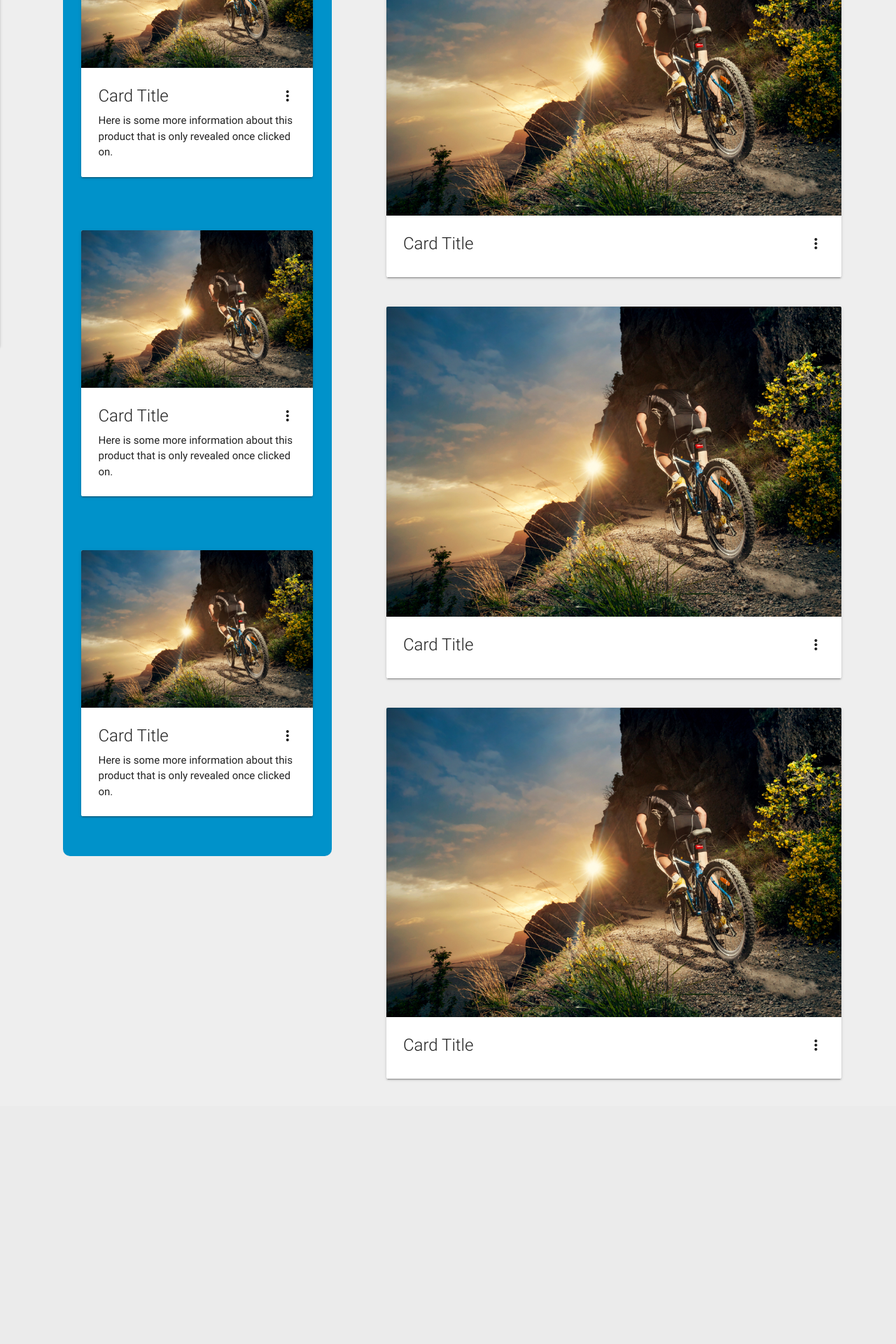
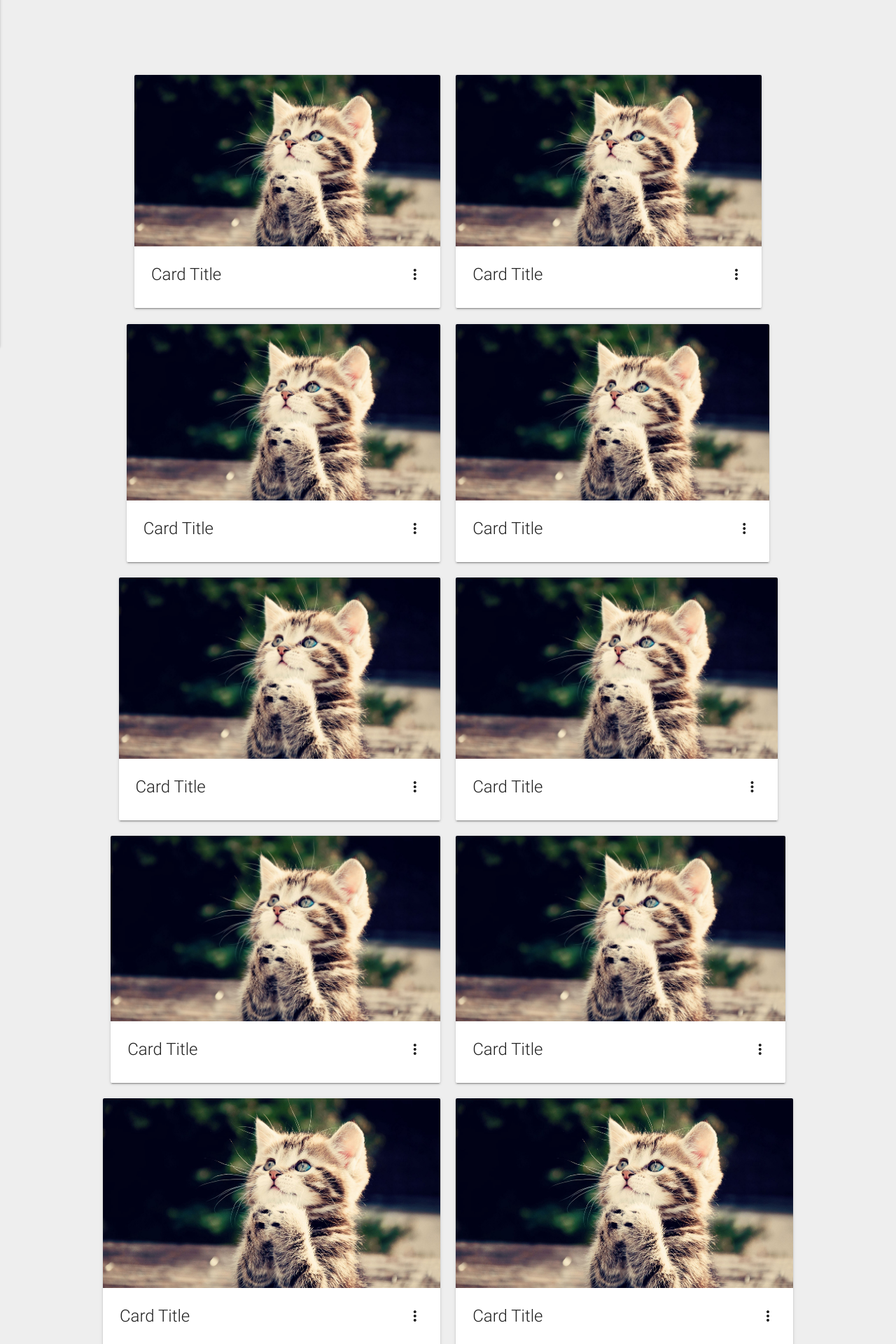
Before and after one commit to vincent-herreros/Event_Community, a PHP site: template Vue/Vue_Index.php in a window 1280 px wide. Shown: the part 365-2285 px from the top of the page at 70% size. Before the commit the page ends 1909 px from the top, so only its background shows below. Run offline with PHP 8.4, Linux system fonts and the light colour scheme; the template is opened without the code that fills it, so the values that code supplies are empty; some libraries are stand-ins or nearby versions.

Commit message:
changement de visuel

```diff
--- a/Controleur/controle.php
+++ b/Controleur/controle.php
@@ -6,10 +6,8 @@
         if(isset($_COOKIE["cookieUser"])){
             $cookie=$_COOKIE['cookieUser'];
             if(!empty(selectCookieUser($cookie))){
-                $codeCookie=substr(str_shuffle("0123456789azertyuiopmlkjhgfdsqwxcvbnAZERTYUIOPMLKJHGFDSQWXCVBN"),0,30);
                 $user=selectCookieUser($cookie);
-                setcookie("cookieUser", $codeCookie, time()+(3600), "/", '');
-                updateCookie($user['idUser'], $codeCookie);
+                setcookie("cookieUser", $user['cookieUser'], time()+(3600), "/", '');
                 return true;
             }
             else {
--- a/Media/Config/Config_js.php
+++ b/Media/Config/Config_js.php
@@ -18,5 +18,6 @@
             selectMonths: true, // Creates a dropdown to control month
             selectYears: 200 // Creates a dropdown of 15 years to control year
         });
+        $('.carousel').carousel();
     });
 </script>
--- a/Media/Css/style.css
+++ b/Media/Css/style.css
@@ -5,53 +5,6 @@
 /* couleur des types dans rechercher*/
 .dropdown-content li > a, .dropdown-content li > span{
     color: #0092CA;
-}
-/* colonne vide pour aérer*/
-.blank{
-    width: 7%;
-    background-color: #eeeeee;
-    display: table-cell;
-    vertical-align: top;
-    height: 500px;
-}
-
-.colonneEventPast{
-    width: 30%;
-    display: table-cell;
-    vertical-align: top;
-}
-
-.colonneEventComing{
-    width: 63%;
-    display: table-cell;
-    vertical-align: top;
-}
-
-.enteteEventPast{
-    padding-right: 10%;
-    padding-left: 10%;
-    padding-top: 30px;
-    align-content: center;
-    border-radius: 10px 10px 0 0;
-}
-
-.enteteEventComing{
-    padding-right: 15%;
-    padding-left: 15%;
-    padding-top: 30px;
-    align-content: center;
-}
-
-.footerEventPast{
-    border-radius: 0 0 10px 10px;
-}
-
-.enteteEventPast div{
-    border-radius: 10px;
-}
-
-.enteteEventComing div{
-    border-radius: 10px;
 }
 
 .modal-footer button{
@@ -67,3 +20,7 @@
     border-color: #0092CA;
     box-shadow: 0 1px 0 0 #0092CA;
 }
+
+#nav-mobile li > a{
+    color: black;
+}
--- a/Vue/Vue_Index.php
+++ b/Vue/Vue_Index.php
@@ -12,82 +12,36 @@
 <?php
     require('Vue_Menu.php');
 ?>
-
-<div style="display: inline; vertical-align: top;">
-    <div style="width: 5%;">
-        <div class="row">
-            <div class="col s12">
+<div class="container">
+    <div class="carousel">
+        <a class="carousel-item" href="#one!"><img src="http://lorempixel.com/250/250/nature/1"></a>
+        <a class="carousel-item" href="#two!"><img src="http://lorempixel.com/250/250/nature/2"></a>
+        <a class="carousel-item" href="#three!"><img src="http://lorempixel.com/250/250/nature/3"></a>
+        <a class="carousel-item" href="#four!"><img src="http://lorempixel.com/250/250/nature/4"></a>
+        <a class="carousel-item" href="#five!"><img src="http://lorempixel.com/250/250/nature/5"></a>
     </div>
-        </div>
-    </div>
-    <div class="blank">
-
-    </div>
-    <div class="colonneEventPast">
-        <div class="row enteteEventPast" style="background-color: #0092CA; margin-bottom: 0px;">
-            <div class="col s10 offset-s1" style="background-color: #393E46; color: white;">
-                <p class="flow-text center-align">Events passés</p>
-            </div>
-        </div>
-
     <?php
-        for($i=1;$i<=3;$i++){
-            echo" <div class=\"row\" style=\"background-color: #0092CA; margin-bottom: 0px;\">
-            <div class=\"col s12\" style=\"padding: 7%;\">
+        for ($i=0;$i<6;$i++){
+            echo "<div class=\"row\">";
+            for ($j=0;$j<2;$j++){
+                echo "<div class=\"col s6\">
             <div class=\"card\">
                 <div class=\"card-image waves-effect waves-block waves-light\">
-                        <img class=\"activator\" src=\"Media/Images/vtt.png\">
+                    <img class=\"activator\" src=\"Media/Images/chaton.jpg\">
                 </div>
                 <div class=\"card-content\">
                     <span class=\"card-title activator grey-text text-darken-4\">Card Title<i class=\"material-icons right\">more_vert</i></span>
-                        <p>Here is some more information about this product that is only revealed once clicked on.</p>
                 </div>
                 <div class=\"card-reveal\">
                     <span class=\"card-title grey-text text-darken-4\">Card Title<i class=\"material-icons right\">close</i></span>
                     <p>Here is some more information about this product that is only revealed once clicked on.</p>
                 </div>
             </div>
-            </div>
         </div>";
             }
-    ?>
-        <div class="row footerEventPast" style="background-color: #0092CA; margin-bottom: 0px;">
-            <div class="col s10 offset-s1">
-                <p></p>
-            </div>
-        </div>
-    </div>
-    <div class="colonneEventComing">
-        <div class="row enteteEventComing">
-            <div class="col s10 offset-s1" style="background-color: #393E46; color: white;">
-                <p class="flow-text center-align">Events prévus</p>
-            </div>
-        </div>
-        <?php
-        for($i=1;$i<=3;$i++){
-            echo('<div class="row">
-                <div class="col s10 offset-s1">
-                    <div class="card">
-                        <div class="card-image waves-effect waves-block waves-light">
-                            <img class="activator" src="Media/Images/vtt.png">
-                        </div>
-                        <div class="card-content">
-                            <span class="card-title activator grey-text text-darken-4">Card Title<i class="material-icons right">more_vert</i></span>
-                        </div>
-                        <div class="card-reveal">
-                            <span class="card-title grey-text text-darken-4">Card Title<i class="material-icons right">close</i></span>
-                            <p>Here is some more information about this product that is only revealed once clicked on.</p>
-                            <a class="btn-floating waves-effect waves-light red"><i class="material-icons">add</i></a>
-
-                        </div>
-                    </div>
-                </div>
-            </div>');
         }
     ?>
 </div>
-</div>
-
 <?php
 require('Media/Config/Config_js.php');
 ?>
--- a/Vue/Vue_Menu.php
+++ b/Vue/Vue_Menu.php
@@ -1,24 +1,21 @@
-<div class="navbar-fixed">
 <nav>
-        <div class="nav-wrapper" style="background-color: #0092CA;">
-            <a href="index.php" class="brand-logo grey-text text-darken-4" style="margin-left: 100px;">EventCommunity</a>
-            <a href="#" data-activates="mobile-demo" class="button-collapse"><i class="material-icons">menu</i></a>
-            <ul id="nav-mobile" class="right hide-on-med-and-down">
+    <div class="nav-wrapper" style="background-color: white;">
+        <a href="index.php" class="brand-logo grey-text text-darken-4 right" style="margin-left: 100px;">EventCommunity</a>
+        <a href="#" data-activates="mobile-demo" class="button-collapse"><i class="material-icons" style="color: black;">menu</i></a>
+        <ul id="nav-mobile" class="left hide-on-med-and-down">
             <li><a href="eventpast.php">Events passés</a></li>
             <li><a href="eventcoming.php">Events à venir</a></li>
             <li><a href="#modal1">Rechercher</a></li>
             <li><a href="connexion.php">Connexion</a></li>
         </ul>
-
-        </div>
-    </nav>
-</div>
         <ul class="side-nav" id="mobile-demo">
             <li><a href="eventpast.php">Events passés</a></li>
             <li><a href="eventcoming.php">Events à venir</a></li>
             <li><a href="#modal1">Rechercher</a></li>
             <li><a href="connexion.php">Connexion</a></li>
         </ul>
+    </div>
+</nav>
 <div id="modal1" class="modal">
     <div class="modal-content">
         <div class="row" style="margin-bottom: 0px;">
--- /dev/null
+++ b/inscription.php
@@ -0,0 +1,3 @@
+<?php
+require('Vue/Vue_Inscription.php');
+?>
```
Also changed, not shown: Controleur/Controleur_Inscription.php (added, +27 -0 lines), Modele/Users.php (+13 -0 lines), Vue/Vue_Connexion.php (+4 -49 lines), Vue/Vue_Inscription.php (added, +65 -0 lines), eventcoming.php (+8 -6 lines), eventpast.php (+2 -6 lines), index.php (+1 -6 lines). Lines whose indentation alone changed are shown as unchanged.
